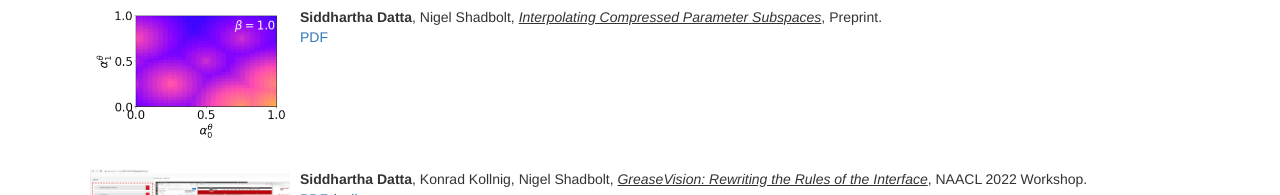
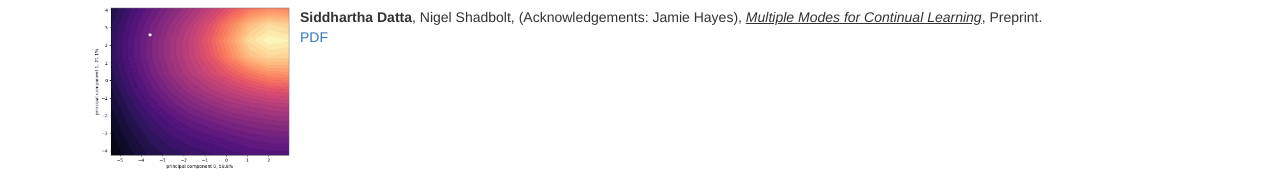
Before and after one commit to dattasiddhartha/dattasiddhartha.github.io, a plain HTML site: page index.html in a window 1280 px wide. Shown: the part 716-911 px from the top of the page. Drawn offline with Linux system fonts and the light colour scheme.

Commit message:
paper update

```diff
--- a/index.html
+++ b/index.html
@@ -42,6 +42,21 @@
 		<h2>Publications</h2>
 
 		<ul class="media-list, citations">
+
+<li class="media">
+        <a class="pull-left" href="https://">
+          <img class="media-object img-responsive" src="./files/ewc_mota.gif" alt="" width="200">
+        </a>
+        <div class="media-body">
+                  <p>
+      <strong>Siddhartha Datta</strong>, Nigel Shadbolt, (Acknowledgements: Jamie Hayes), <span class="cite-title">Multiple Modes for Continual Learning</span>, Preprint.
+      <br>
+      <a href="">PDF</a>
+              </p>
+            <p></p>
+        </div>
+      </li>
+      <br>
 
      <li class="media">
         <a class="pull-left" href="https://">
```
